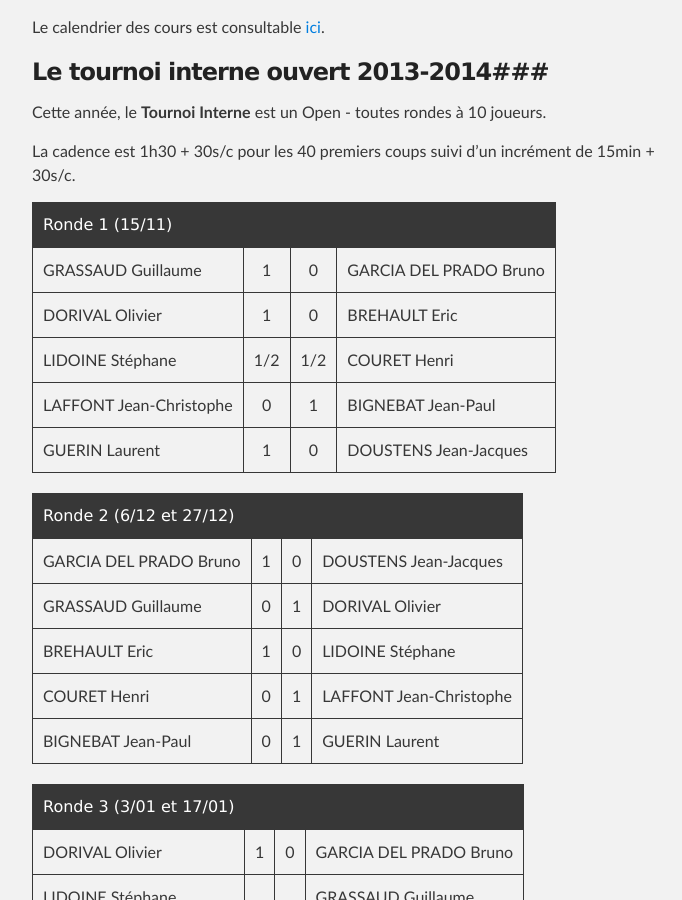
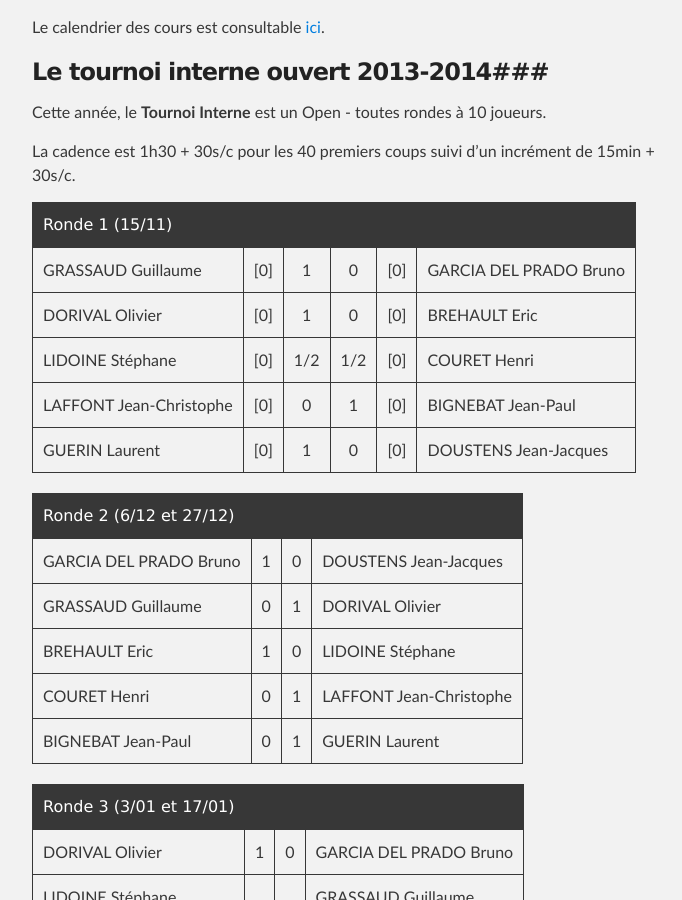
Before and after one commit to echiquier-villeneuve-tolosane/echiquier-villeneuve-tolosane.github.io, a Jekyll site: the page built from club.md, in a window 1280 px wide and 900 px high, scrolled down 526 px. Shown: the whole window, without its empty margins (288-970 px from the left). Built offline with Jekyll 4.4.1, drawn with Linux system fonts in a browser that asks for light colours; nearby versions of some CDN libraries.

Commit message:
Updated club.md

```diff
--- a/club.md
+++ b/club.md
@@ -25,13 +25,13 @@ Cette année, le **Tournoi Interne** est un Open - toutes rondes à 10 joueurs.
 
 La cadence est 1h30 + 30s/c pour les 40 premiers coups suivi d'un incrément de 15min + 30s/c.
 
-| Ronde 1 (15/11)              |     |      |                              |
-| ---------------------------- |:---:| :---:| ---------------------------- |
-| GRASSAUD Guillaume           | 1   | 0    | GARCIA DEL PRADO Bruno       |
-| DORIVAL Olivier              | 1   | 0    | BREHAULT Eric                |
-| LIDOINE Stéphane             | 1/2 | 1/2  | COURET Henri                 |
-| LAFFONT Jean-Christophe      | 0   | 1    | BIGNEBAT Jean-Paul           |
-| GUERIN Laurent               | 1   | 0    | DOUSTENS Jean-Jacques        |
+| Ronde 1 (15/11)           |   |     |      |   |                          |
+| --------------------------|:-:|:---:| :---:|:-:|------------------------- |
+| GRASSAUD Guillaume        |[0]| 1   | 0    |[0]| GARCIA DEL PRADO Bruno   |
+| DORIVAL Olivier           |[0]| 1   | 0    |[0]| BREHAULT Eric            |
+| LIDOINE Stéphane          |[0]| 1/2 | 1/2  |[0]| COURET Henri             |
+| LAFFONT Jean-Christophe   |[0]| 0   | 1    |[0]| BIGNEBAT Jean-Paul       |
+| GUERIN Laurent            |[0]| 1   | 0    |[0]| DOUSTENS Jean-Jacques    |
 
 | Ronde 2 (6/12 et 27/12)      |     |      |                              |
 | ---------------------------- |:---:| :---:| ---------------------------- |
```
